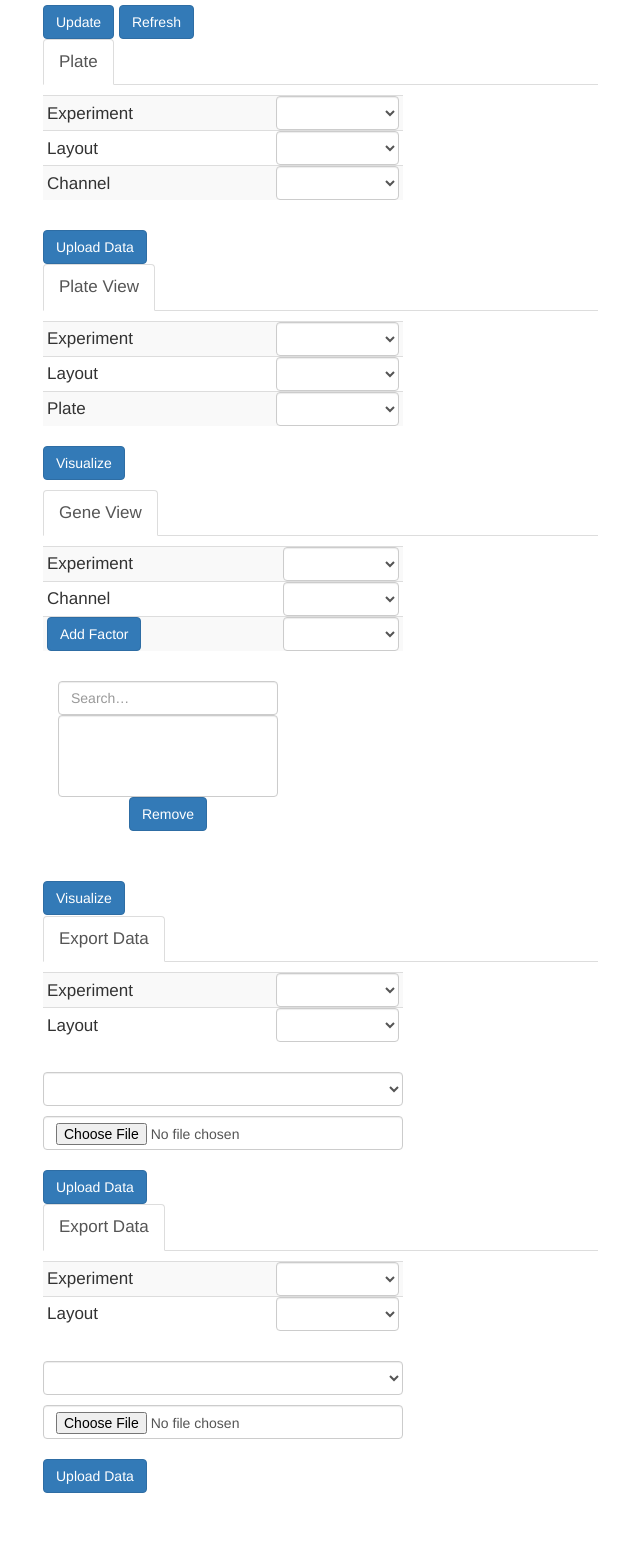
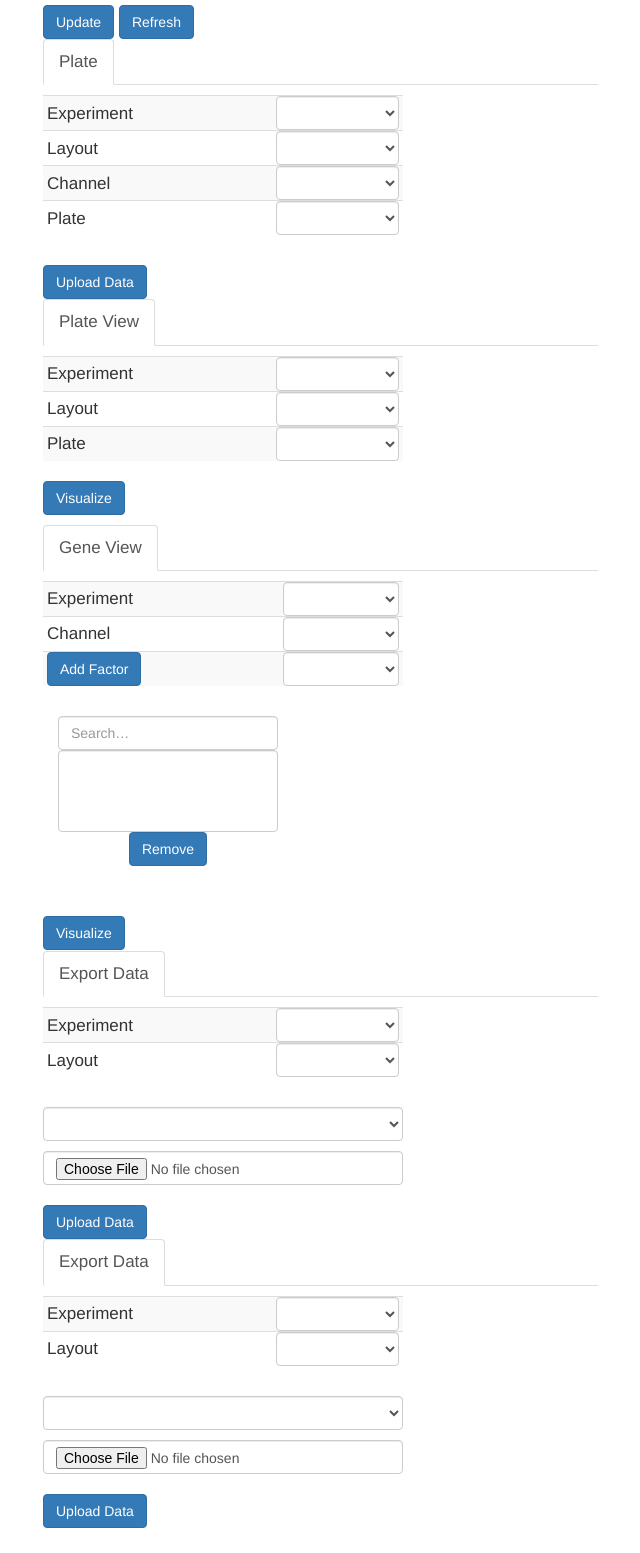
Before and after one commit to gaoce/TimeVis, a Flask app: template timevis/templates/index.html in a window 1280 px wide; the page is wider, and only the part inside the window is pictured. Shown: the part 803-2356 px from the top of that part, without its empty margins (222-862 px from the left). Before the commit the page ends 2296 px from the top of that part, so only its background shows below. Run offline with Flask 2, Linux system fonts and the light colour scheme; the template is opened without the code that fills it, so the values that code supplies are empty; some libraries are stand-ins or nearby versions.

Commit message:
Fix layout update issues

```diff
--- a/timevis/templates/import.html
+++ b/timevis/templates/import.html
@@ -37,6 +37,14 @@
                             'Select Channel...'"></select>
                         </td>
                     </tr>
+                    <tr>
+                        <td>Plate</th>
+                        <td>
+                            <select class="form-control auto-width"
+                                data-bind="options: layouts, optionsCaption:
+                            'Select Plate...'"></select>
+                        </td>
+                    </tr>
                 </tbody>
             </table>
         </div> <!-- col-md-x -->
```
Also changed, not shown: timevis/static/js/LayoutVM.js (+6 -4 lines).
